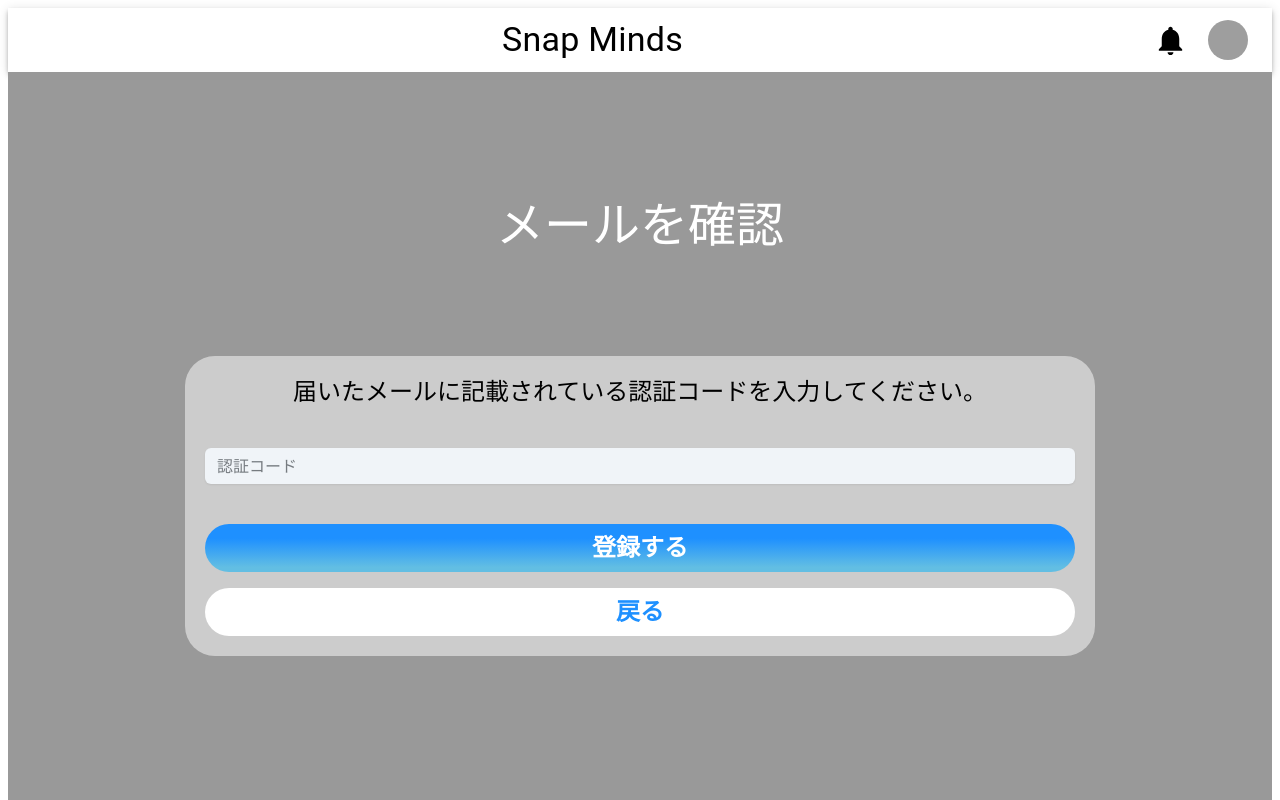
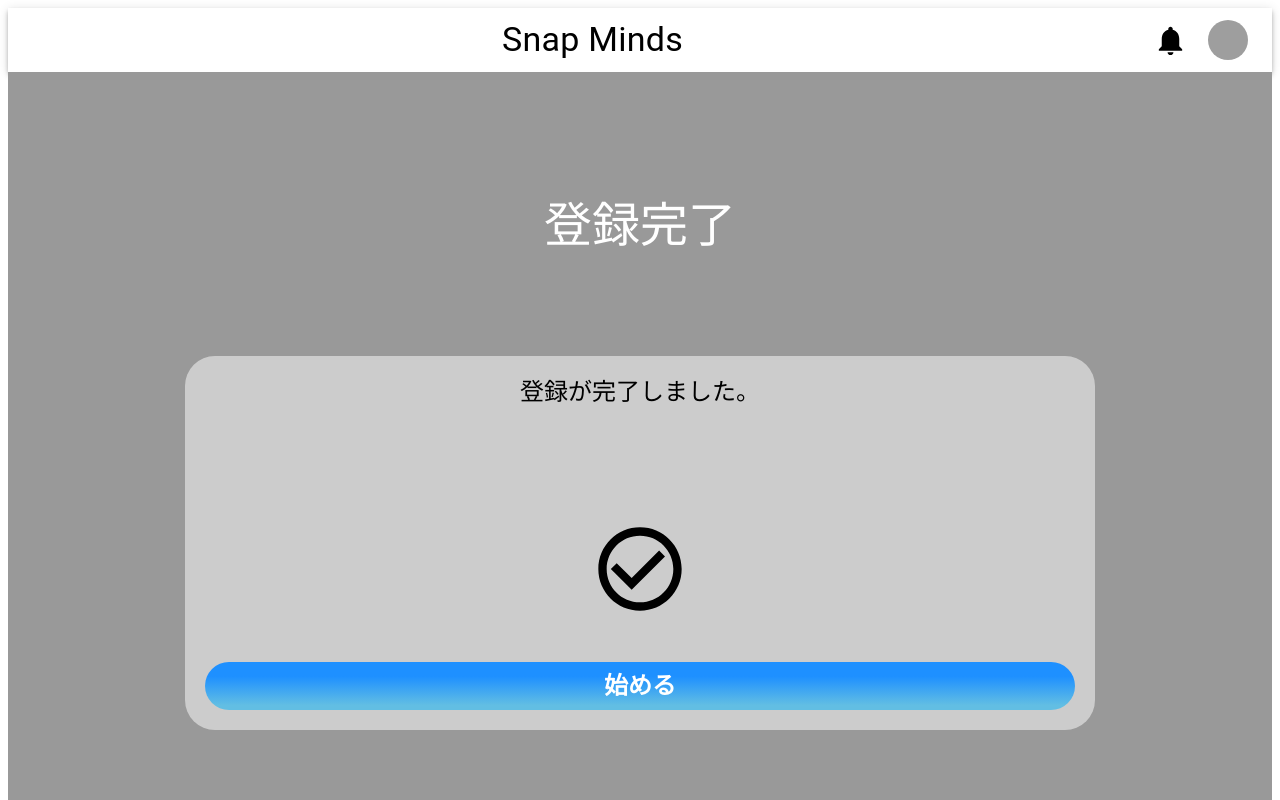
Before and after one commit to Teclub200/SnapMinds_FRONT, a React (Vite) app: page /create-account in a window 1280 px wide. Shown: the top 800 px of the page. Built offline with nearby package versions, Linux system fonts and the light colour scheme; grey boxes are pictures that could not be loaded.

Commit message:
アカウントの登録完了画面を作成した。

```diff
--- a/src/components/features/createAccount/CreateAccount.tsx
+++ b/src/components/features/createAccount/CreateAccount.tsx
@@ -4,8 +4,10 @@
 import { Input } from "@mui/joy";
 import { MyGradationButton } from "../../common/MyGradationButton";
 
+import CheckCircleOutlineIcon from "@mui/icons-material/CheckCircleOutline";
+
 export const CreateAccount = () => {
-  const [page, setPage] = useState<number>(2);
+  const [page, setPage] = useState<number>(3);
 
   if (page === 1) {
     return (
@@ -120,5 +122,57 @@
         </Box>
       </div>
     );
+  } else if (page === 3) {
+    return (
+      <div>
+        <Box sx={{ flexGrow: 1, backgroundColor: "#999999" }}>
+          <Box
+            sx={{
+              width: "80%",
+              height: "100vh",
+              margin: "auto",
+              paddingTop: "10%",
+              textAlign: "center",
+            }}
+          >
+            <Typography
+              variant="h3"
+              component="div"
+              sx={{ flexGrow: 1, color: "#ffffff" }}
+            >
+              登録完了
+            </Typography>
+            <Box
+              sx={{
+                flexGrow: 1,
+                marginTop: "10%",
+                width: "90%",
+                marginLeft: "auto",
+                marginRight: "auto",
+                height: "auto",
+                background: "rgba(255, 255, 255, 0.5)",
+                borderRadius: "30px",
+              }}
+            >
+              <Typography variant="h5" component="div" sx={{ padding: "20px" }}>
+                登録が完了しました。
+              </Typography>
+              <Box sx={{ flexGrow: 1, marginTop: "10%" }}>
+                <Typography variant="h1">
+                  <CheckCircleOutlineIcon sx={{ fontSize: 100 }} />
+                </Typography>
+              </Box>
+              <Stack direction="column" spacing={2} sx={{ padding: "20px" }}>
+                <MyGradationButton
+                  variant="primary"
+                  buttonText="始める"
+                  onClickFunc={() => alert("ボタンが押されました")}
+                />
+              </Stack>
+            </Box>
+          </Box>
+        </Box>
+      </div>
+    );
   }
 };
```
